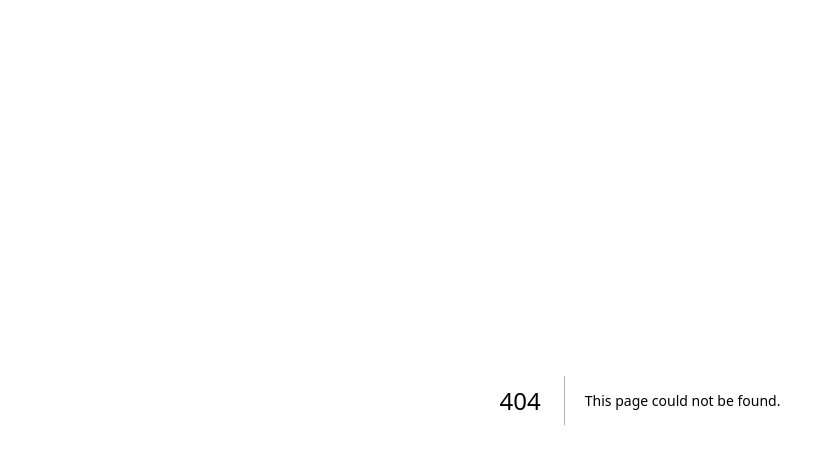
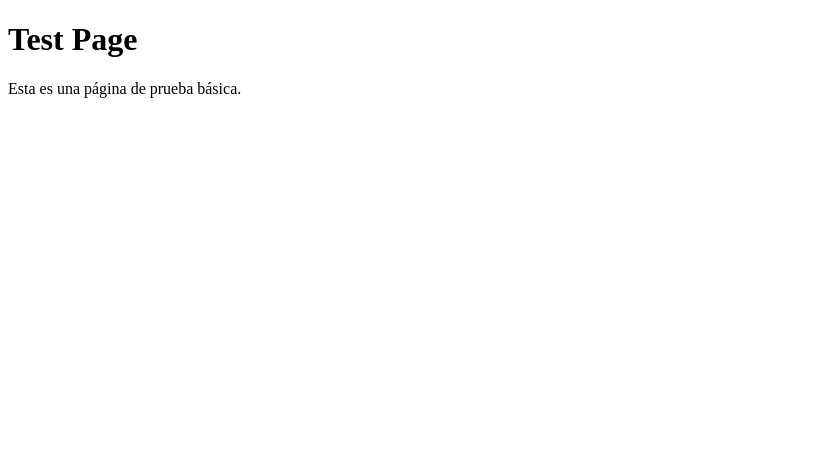
Before and after one commit to rpadron71/isitecbot-vercel, a Next.js app: page /test in a window 1280 px wide. Before the commit this address had no page. Shown: the top 464 px of the page, without its empty margins (0-835 px from the left). Built offline with nearby package versions, Linux system fonts and the light colour scheme.

Commit message:
Create test.js

```diff
--- /dev/null
+++ b/pages/test.js
@@ -0,0 +1,8 @@
+export default function Test() {
+  return (
+    <div>
+      <h1>Test Page</h1>
+      <p>Esta es una página de prueba básica.</p>
+    </div>
+  );
+}
```
